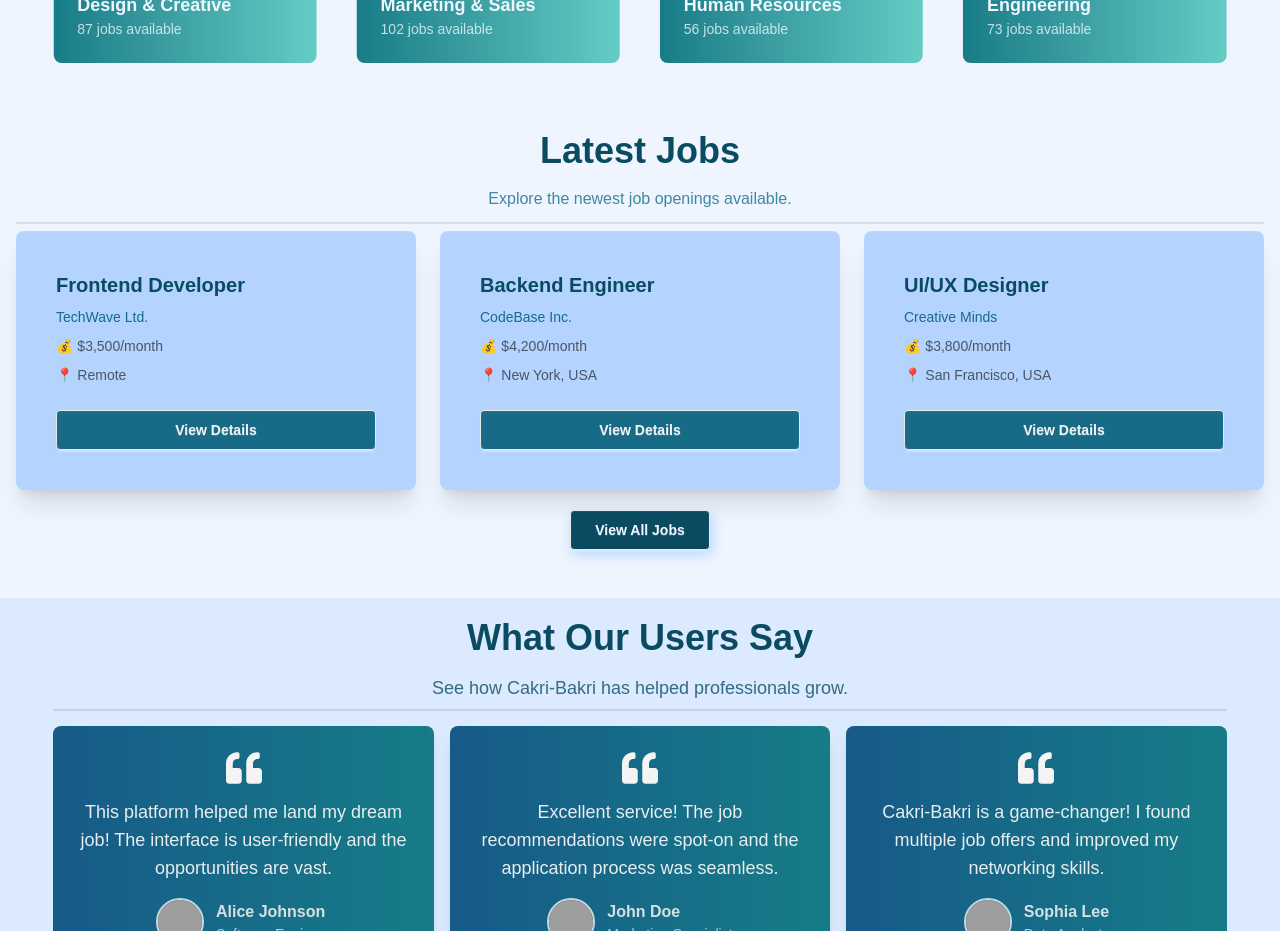
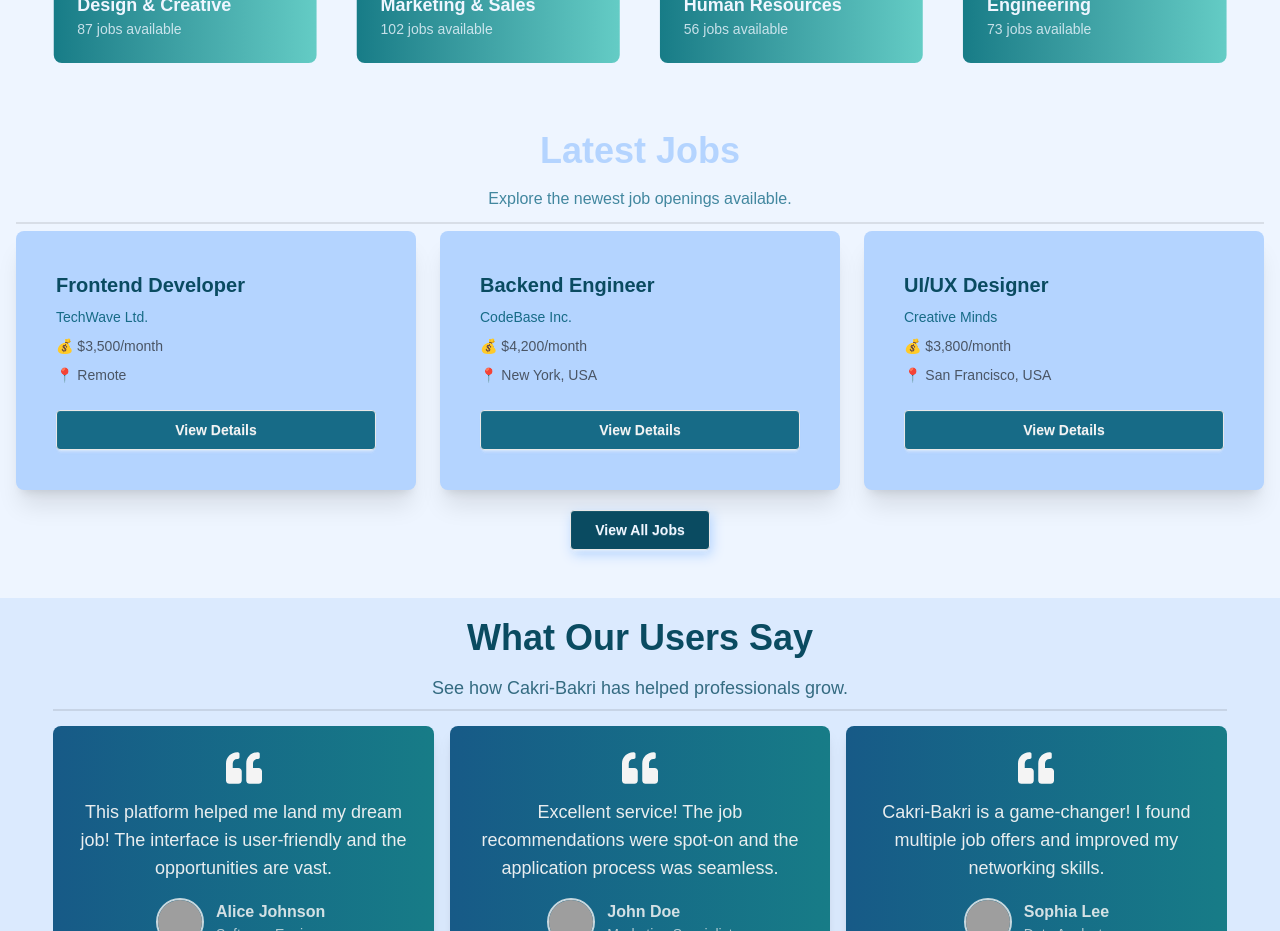
Before and after one commit to Motiur-Rahman-Dhrubo/Cakri-Bakri, a React (Vite) app: page / in a window 1280 px wide. Shown: the part 1620-2551 px from the top of the page. Built offline with nearby package versions, Linux system fonts and the light colour scheme; no server answers; grey boxes are pictures that could not be loaded.

Commit message:
leatestjob section color change

```diff
--- a/src/component/HomePage/LeteastJobs.jsx
+++ b/src/component/HomePage/LeteastJobs.jsx
@@ -30,7 +30,7 @@ export default function LeteastJobs() {
       <div className="container mx-auto px-4">
         {/* Section Heading */}
         <div className="text-center mb-1">
-          <h2 className="text-3xl md:text-4xl font-bold text-cb-secondary">Latest Jobs</h2>
+          <h2 className="text-3xl md:text-4xl font-bold text-cb-card">Latest Jobs</h2>
           <p className="text-cb-primary/80 mt-2 md:mt-4">Explore the newest job openings available.</p>
         </div>
         <div className="divider my-0"></div>
```
